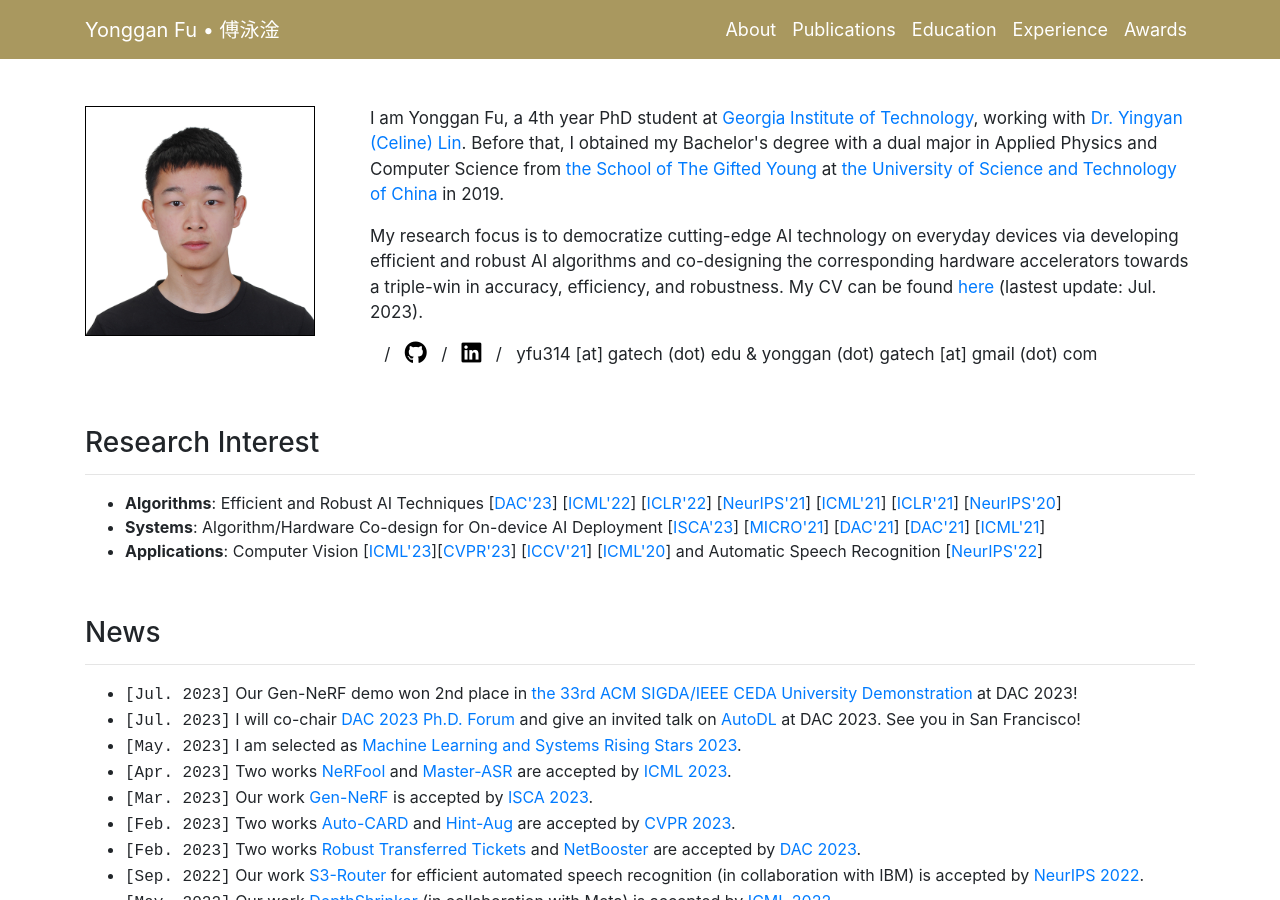
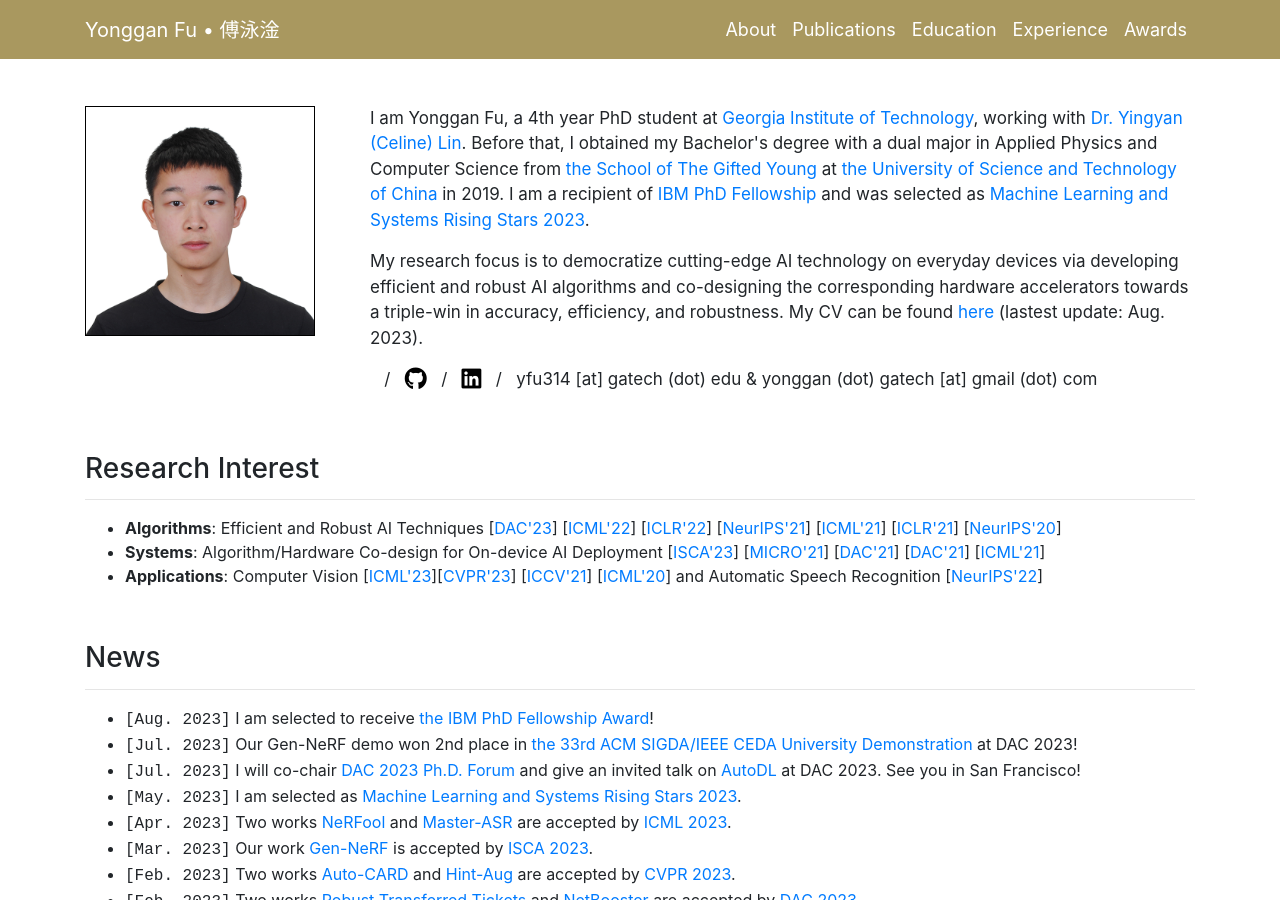
Before and after one commit to tilmto/tilmto.github.io, a Jekyll site: the page built from docs/index.markdown, in a window 1280 px wide and 900 px high. Built offline with Jekyll 4.4.1, drawn with Linux system fonts in a browser that asks for light colours; nearby versions of some CDN libraries; a style sheet for code colours, icons or effects is not loaded; some of the changed text lies outside the part shown.

Commit message:
add ibm phd fellowship

```diff
--- a/docs/_layouts/index.html
+++ b/docs/_layouts/index.html
@@ -90,11 +90,13 @@
 
 			<div class="col-md-9">
 			<br>
-			<p>I am Yonggan Fu, a 4th year PhD student at <a href="https://www.gatech.edu/" target="_blank">Georgia Institute of Technology</a>, working with <a href="https://eiclab.scs.gatech.edu/pages/team.html" target='_blank'>Dr. Yingyan (Celine) Lin</a>. Before that,  I obtained my Bachelor's degree with a dual major in Applied Physics and Computer Science from <a href="https://en.scgy.ustc.edu.cn/" target="_blank">the School of The Gifted Young</a> at <a href="https://en.ustc.edu.cn/" target="_blank">the University of Science and Technology of China</a> in 2019.
+			<p>I am Yonggan Fu, a 4th year PhD student at <a href="https://www.gatech.edu/" target="_blank">Georgia Institute of Technology</a>, working with <a href="https://eiclab.scs.gatech.edu/pages/team.html" target='_blank'>Dr. Yingyan (Celine) Lin</a>.
+				Before that,  I obtained my Bachelor's degree with a dual major in Applied Physics and Computer Science from <a href="https://en.scgy.ustc.edu.cn/" target="_blank">the School of The Gifted Young</a> at <a href="https://en.ustc.edu.cn/" target="_blank">the University of Science and Technology of China</a> in 2019.
+				I am a recipient of <a href="https://research.ibm.com/university/awards/fellowships.html" target="_blank">IBM PhD Fellowship</a> and was selected as <a href="https://mlcommons.org/en/rising-stars-2023/" target="_blank">Machine Learning and Systems Rising Stars 2023</a>.
 			</p>
 
 			<p>My research focus is to democratize cutting-edge AI technology on everyday devices via developing efficient and robust AI algorithms and co-designing the corresponding hardware accelerators towards a triple-win in accuracy, efficiency, and robustness.
-      My CV can be found <a href="https://drive.google.com/file/d/18nrWfVT0K12_s4tklGwtWb5fhpKl_BbT/view?usp=sharing" target="_blank">here</a> (lastest update: Jul. 2023).
+      My CV can be found <a href="https://drive.google.com/file/d/1QDy21t132gtayRXQUj0MCR9EwRBQpYQK/view?usp=sharing" target="_blank">here</a> (lastest update: Aug. 2023).
 			</p>
 
 
@@ -147,6 +149,9 @@
 		<h3 id="News" style="padding-top: 70px; margin-top: -80px;">News</h3><hr>
 		<ul>
 			<li>
+				<tt>[Aug. 2023]</tt> I am selected to receive <a href="https://research.ibm.com/university/awards/fellowships.html" target="_blank">the IBM PhD Fellowship Award</a>!
+			</li>
+			<li>
 				<tt>[Jul. 2023]</tt> Our Gen-NeRF demo won 2nd place in <a href="https://www.dac.com/Attend/Students-Scholarships/University-Demonstration-at-DAC" target="_blank">the 33rd ACM SIGDA/IEEE CEDA University Demonstration</a> at DAC 2023!
 			</li>
 			<li>
@@ -185,7 +190,7 @@
 	<div class="container">
 		<h3 id="Publications" style="padding-top: 70px; margin-top: -80px;">
 			Selected Publications
-			<small><small> (<i>see full publication list <a href="https://drive.google.com/file/d/18nrWfVT0K12_s4tklGwtWb5fhpKl_BbT/view?usp=sharing" target='_blank'>here</a></i>)
+			<small><small> (<i>see full publication list <a href="https://drive.google.com/file/d/1QDy21t132gtayRXQUj0MCR9EwRBQpYQK/view?usp=sharing" target='_blank'>here</a></i>)
 			</small></small><br>
 			<!-- <small><small>
 			(<a href="" id="select0" onclick="showPubs(0); return false;">show selected</a> /
@@ -568,6 +573,7 @@
 		<hr>
 
 		<ul>
+			<li><tt>[Aug. 2023]</tt> IBM PhD Fellowship Award 2023</li>
 			<li><tt>[Jul. 2023]</tt> 2nd place of University Demo Best Demonstration at DAC 2023</li>
 			<li><tt>[May. 2023]</tt> Machine Learning and Systems Rising Stars 2023</li>
 			<li><tt>[Dec. 2022]</tt> Rice Engineering Alumni Graduate Student Travel Grant</li>
```
Also changed, not shown: 3 other files.
